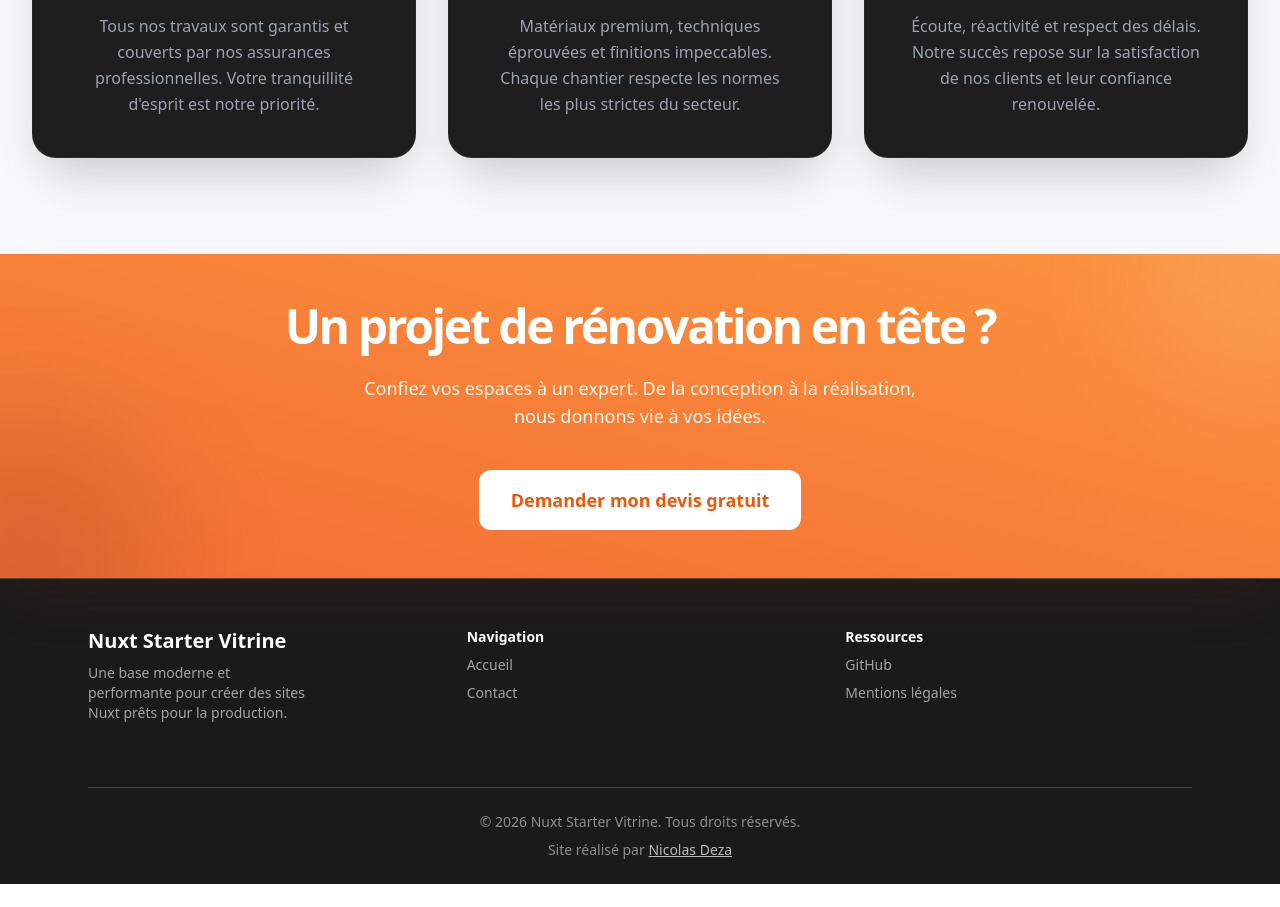
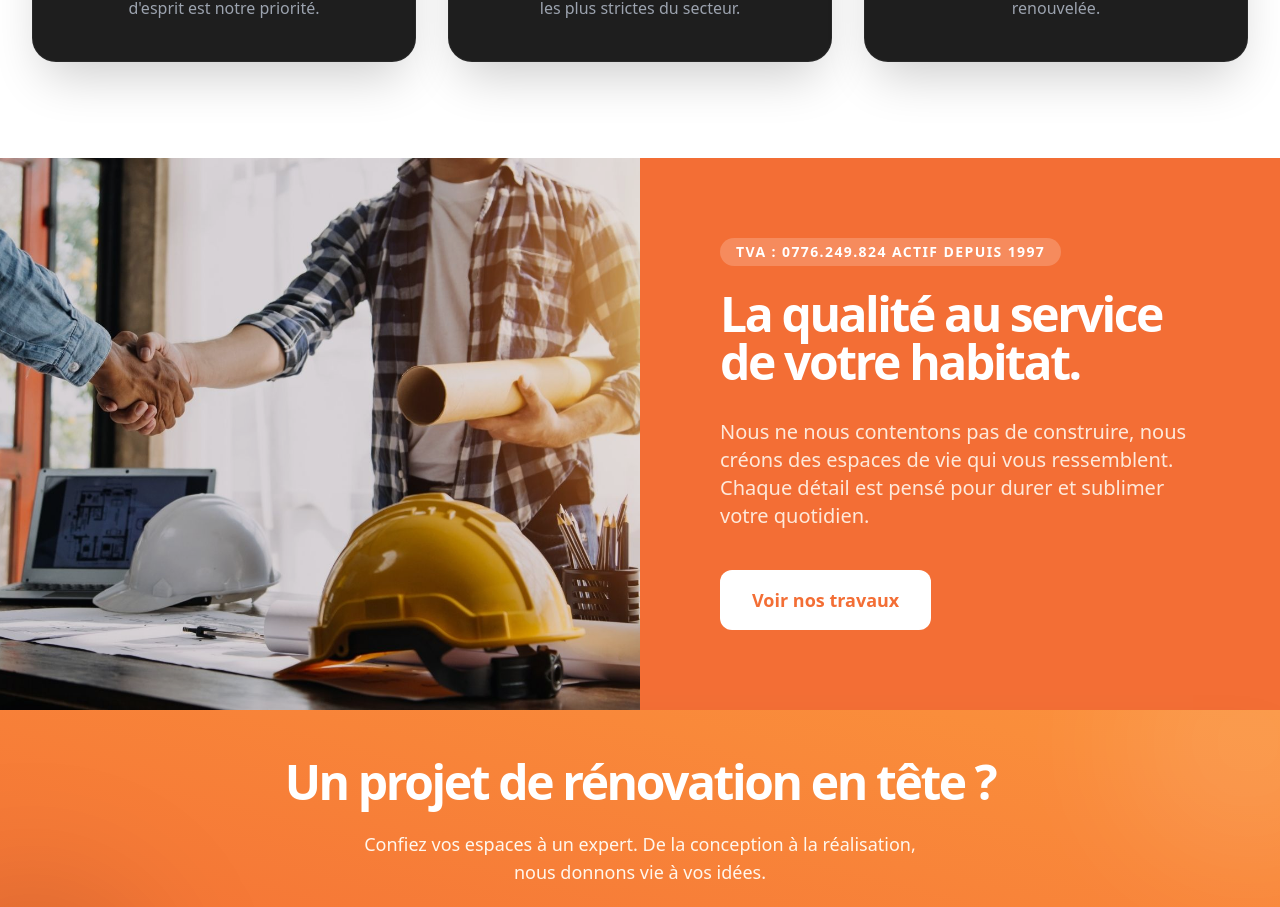
Before and after one commit to NicolasDeza/avhgarden, a Nuxt app: page / in a window 1280 px wide. Shown: the part 2988-3895 px from the top of the page. Before the commit the page ends 3872 px from the top, so only its background shows below. Built offline with nearby package versions, Linux system fonts and the light colour scheme.

Commit message:
Split section design

```diff
--- a/app/components/FeaturesSection.vue
+++ b/app/components/FeaturesSection.vue
@@ -28,12 +28,12 @@ const features = [
 </script>
 
 <template>
-  <section class="w-full bg-[#f8f9fa] py-16 sm:py-24 " aria-label="Pourquoi nous choisir">
+  <section class="w-full bg-white pb-16 sm:pb-24 " aria-label="Pourquoi nous choisir">
     <div class="mx-auto max-w-[1440px] px-4 sm:px-6 lg:px-8">
       <!-- Titre -->
       <header class="mx-auto max-w-3xl text-center mb-20">
   <h2 class="text-3xl md:text-4xl font-black text-gray-900 mb-6 tracking-tighter">
-    AVH Garden,l'expertise
+    AVH Garden, l'expertise
   </h2>
   <div class="w-16 h-1 bg-primary mx-auto rounded-full mb-6"/>
   <p class="text-gray-600 text-lg md:text-xl font-medium">
--- /dev/null
+++ b/app/components/SplitSection.vue
@@ -0,0 +1,58 @@
+<script setup>
+// Tu peux importer des icônes ici si nécessaire
+</script>
+
+<template>
+  <section class="w-full min-h-[480px] grid grid-cols-1 lg:grid-cols-2 overflow-hidden" aria-label="Présentation">
+
+    <div class="relative h-[320px] lg:h-auto overflow-hidden">
+      <NuxtImg
+        src="/images/split/section-1.jpg"
+        alt="Notre expertise en action"
+        class="absolute inset-0 w-full h-full object-cover transition-transform duration-700 hover:scale-105"
+      />
+      <div class="absolute inset-0 bg-black/10"/>
+    </div>
+
+    <div class="bg-primary flex items-center justify-center p-12 sm:p-16 lg:p-20">
+      <div class="max-w-xl">
+        <span class="inline-block px-4 py-1 rounded-full bg-white/20 text-white text-sm font-bold uppercase tracking-widest mb-6">
+          TVA : 0776.249.824 actif depuis 1997
+        </span>
+
+        <h2 class="text-4xl sm:text-5xl font-black text-white leading-[1.1] tracking-tighter mb-8">
+          La qualité au service de votre habitat.
+        </h2>
+
+        <p class="text-orange-50 text-lg md:text-xl leading-relaxed mb-10 opacity-90">
+          Nous ne nous contentons pas de construire, nous créons des espaces de vie qui vous ressemblent. Chaque détail est pensé pour durer et sublimer votre quotidien.
+        </p>
+
+        <NuxtLink
+          to="/realisations"
+          class="inline-flex items-center gap-3 bg-white text-primary px-8 py-4 rounded-xl font-bold text-lg
+                 transition-all duration-300 transform hover:scale-105 hover:shadow-2xl
+                 focus:outline-none focus:ring-4 focus:ring-white/50"
+        >
+          Voir nos travaux
+
+        </NuxtLink>
+      </div>
+    </div>
+  </section>
+</template>
+
+<style scoped>
+/* Optionnel : ajout d'un grain de texture sur le orange pour le côté premium */
+.bg-gradient-to-br {
+  position: relative;
+}
+.bg-gradient-to-br::before {
+  content: "";
+  position: absolute;
+  inset: 0;
+  opacity: 0.05;
+  background-image: url("https://www.transparenttextures.com/patterns/carbon-fibre.png");
+  pointer-events: none;
+}
+</style>
--- a/app/pages/index.vue
+++ b/app/pages/index.vue
@@ -43,5 +43,6 @@ useSeoMeta({
     <WelcomeSection/>
     <ServicesSection/>
     <FeaturesSection />
+    <SplitSection/>
   </div>
 </template>
```
Also changed, not shown: public/images/split/section-1.jpg (added).
